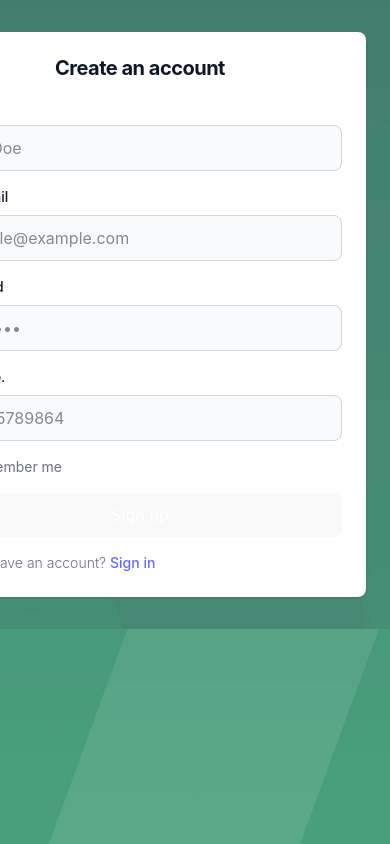
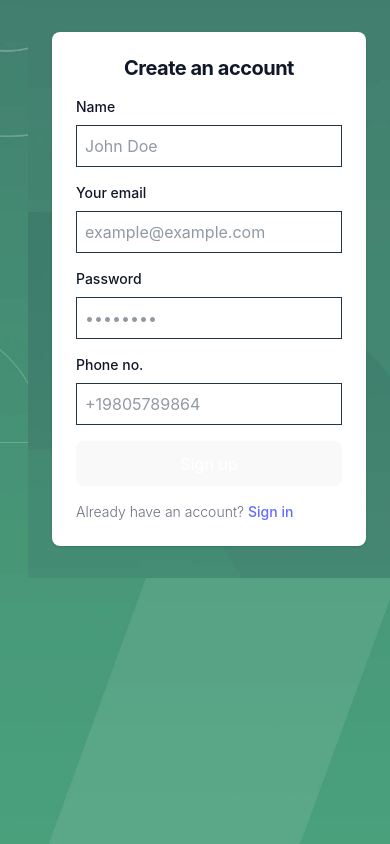
Before and after one commit to PraveenKusuluri08/FinSync, a React (Vite) app in the folder frontend/: page /signup in a window 390 px wide. Built offline with nearby package versions, Linux system fonts and the light colour scheme.

Commit message:
Fix:added toast msg, added validation in signup, responsive

```diff
--- a/frontend/package.json
+++ b/frontend/package.json
@@ -18,6 +18,7 @@
     "react-dom": "^18.3.1",
     "react-redux": "^9.2.0",
     "react-router-dom": "^7.1.5",
+    "react-toastify": "^11.0.3",
     "redux": "^5.0.1",
     "tailwindcss": "^4.0.3",
     "yup": "^1.6.1"
--- a/frontend/src/App.tsx
+++ b/frontend/src/App.tsx
@@ -5,6 +5,9 @@ import Login from "./components/Login";
 import Signup from "./components/Signup";
 import ForgetPassword from "./components/ForgetPassword";
 import { ReactElement } from "react";
+import ChangePassword from "./components/ChangePassword";
+import { ToastContainer } from "react-toastify";
+import 'react-toastify/dist/ReactToastify.css';
 
 function App() {
   return (
@@ -15,6 +18,7 @@ function App() {
       <Router>
         <AnimatedRoutes />
       </Router>
+      <ToastContainer />
     </div>
   );
 };
@@ -28,7 +32,7 @@ function App() {
         <Route path="/" element={<PageWrapper><Login /></PageWrapper>} />
         <Route path="/signup" element={<PageWrapper><Signup /></PageWrapper>} />
         <Route path="/forgot-password" element={<PageWrapper><ForgetPassword /></PageWrapper>} />
-        <Route path="/change-password" element={<PageWrapper><ForgetPassword /></PageWrapper>} />
+        <Route path="/change-password" element={<PageWrapper><ChangePassword /></PageWrapper>} />
       </Routes>
     </AnimatePresence>
   );
--- a/frontend/src/components/ChangePassword.tsx
+++ b/frontend/src/components/ChangePassword.tsx
@@ -1,6 +1,7 @@
 import { useNavigate } from "react-router-dom";
 import { useFormik } from "formik";
 import * as Yup from "yup";
+import { toast } from "react-toastify";
 
 const ChangePassword = () => {
   const navigate = useNavigate();
@@ -20,36 +21,59 @@ const ChangePassword = () => {
     }),
     onSubmit: (values) => {
       console.log("Password changed successfully", values);
-        navigate("/login");
+      toast.success("Password changed successfully");
+      navigate("/"); //redirects to the login page
     },
   });
 
   return (
-      <div className="flex justify-center items-center h-screen">
+    <div className={`flex justify-end`}>
+      <section
+        id="change-password"
+        className="bg-green-50 dark:bg-green-900"
+        style={{ backgroundImage: "url('/expense-img.jpg')" }}
+      >
+        <div className="flex flex-col items-center justify-center md:w-[500px] px-6 py-8 mx-auto md:h-screen lg:py-0">
+          <div className="w-full bg-white rounded-lg shadow dark:border md:mt-0 sm:max-w-md xl:p-0 dark:bg-neutral-800 dark:border-gray-700">
+            <div className="p-6 space-y-4 md:space-y-6 sm:p-8">
               <form className="space-y-4" onSubmit={formik.handleSubmit}>
                 <h2 className="text-xl font-bold">Change Password</h2>
+                <div>
                   <label>New Password</label>
                   <input
                     type="password"
                     {...formik.getFieldProps("newPassword")}
-            className="border p-2 w-full"
+                    className="bg-gray-50 border border-gray-300 text-gray-900 rounded-lg focus:ring-primary-600 focus:border-primary-600 block w-full p-2.5 dark:bg-gray-700 dark:border-gray-600 dark:placeholder-gray-400 dark:text-white dark:focus:ring-blue-500 dark:focus:border-blue-500"
                   />
                   {formik.touched.newPassword && formik.errors.newPassword && (
                     <p className="text-red-500">{formik.errors.newPassword}</p>
                   )}
+                </div>
+                <div>
                   <label>Confirm Password</label>
                   <input
                     type="password"
                     {...formik.getFieldProps("confirmPassword")}
-            className="border p-2 w-full"
+                    className="bg-gray-50 border border-gray-300 text-gray-900 rounded-lg focus:ring-primary-600 focus:border-primary-600 block w-full p-2.5 dark:bg-gray-700 dark:border-gray-600 dark:placeholder-gray-400 dark:text-white dark:focus:ring-blue-500 dark:focus:border-blue-500"
                   />
-          {formik.touched.confirmPassword && formik.errors.confirmPassword && (
-            <p className="text-red-500">{formik.errors.confirmPassword}</p>
+                  {formik.touched.confirmPassword &&
+                    formik.errors.confirmPassword && (
+                      <p className="text-red-500">
+                        {formik.errors.confirmPassword}
+                      </p>
                     )}
-          <button type="submit" className="bg-blue-500 text-white p-2 rounded w-full">
+                </div>
+                <button
+                  type="submit"
+                  className="bg-blue-500 text-white p-2 rounded w-full"
+                >
                   Change Password
                 </button>
               </form>
+            </div>
+          </div>
+        </div>
+      </section>
     </div>
   );
 };
--- a/frontend/src/components/ForgetPassword.tsx
+++ b/frontend/src/components/ForgetPassword.tsx
@@ -2,6 +2,7 @@ import { useState } from "react";
 import { useFormik } from "formik";
 import * as Yup from "yup";
 import VerifyOTP from "./VerifyOTP";
+import {toast} from "react-toastify";
 
 const ForgotPassword = () => {
   const [timer, setTimer] = useState(300);
@@ -22,6 +23,7 @@ const ForgotPassword = () => {
       console.log("OTP sent to", values.email);
       setTimer(300);
       setCanResend(false);
+      toast.info("Please check your email");
     },
   });
 
@@ -32,20 +34,22 @@ const ForgotPassword = () => {
         className="bg-green-50 dark:bg-green-900"
         style={{ backgroundImage: "url('/expense-img.jpg')" }}
       >
-        <div className="flex flex-col items-center justify-center w-[500px] px-6 py-8 mx-auto md:h-screen lg:py-0">
+        <div className="flex flex-col items-center justify-center md:w-[500px] px-6 py-8 mx-auto md:h-screen lg:py-0">
           <div className="w-full bg-white rounded-lg shadow dark:border md:mt-0 sm:max-w-md xl:p-0 dark:bg-neutral-800 dark:border-gray-700">
             <div className="p-6 space-y-4 md:space-y-6 sm:p-8">
               <form className="space-y-4" onSubmit={formik.handleSubmit}>
                 <h2 className="text-xl font-bold">Forgot Password</h2>
+                <div>
                 <label>Email</label>
                 <input
                   type="email"
                   {...formik.getFieldProps("email")}
-                  className="border p-2 w-full"
+                  className="bg-gray-50 border border-gray-300 text-gray-900 rounded-lg focus:ring-primary-600 focus:border-primary-600 block w-full p-2.5 dark:bg-gray-700 dark:border-gray-600 dark:placeholder-gray-400 dark:text-white dark:focus:ring-blue-500 dark:focus:border-blue-500"
                 />
                 {formik.touched.email && formik.errors.email && (
                   <p className="text-red-500">{formik.errors.email}</p>
                 )}
+                </div>
                 <button
                   type="submit"
                   className={`bg-blue-500 text-white p-2 rounded w-full ${canResend?"block":"hidden"}`}
--- a/frontend/src/components/Login.tsx
+++ b/frontend/src/components/Login.tsx
@@ -1,9 +1,12 @@
 
-import { Link } from "react-router-dom";
+import { Link, useNavigate } from "react-router-dom";
 import { useFormik } from "formik";
 import * as Yup from "yup";
+import {toast} from "react-toastify"
 
 const Login = () => {
+  const navigate = useNavigate();
+
   const formik = useFormik({
     initialValues: {
       email: "",
@@ -19,6 +22,9 @@ const Login = () => {
     }),
     onSubmit: (values) => {
       console.log("Form Submitted", values);
+      toast.success("Logged in successfully");
+      navigate("/");
+
     },
   });
 
@@ -107,6 +113,7 @@ const Login = () => {
           </div>
         </div>
       </section>
+
     </div>
   );
 };
--- a/frontend/src/components/Signup.tsx
+++ b/frontend/src/components/Signup.tsx
@@ -1,143 +1,111 @@
-import React,{useState} from "react";
-import { Link } from "react-router-dom";
+import { Link, useNavigate } from "react-router-dom";
+import { useFormik } from "formik";
+import * as Yup from "yup";
+import {toast} from "react-toastify"
 
 const Signup = () => {
-  const [user,setUser]= useState<{name:string,email:string,password:string,phone:string}>({
-      name:"",
-      email:"",
-      phone:"",
-      password:""
-  })
 
-  const handleChange=(e:React.ChangeEvent<HTMLInputElement>)=>{
-     setUser({
-      ...user,
-      [e.target.name]:e.target.value
-     })
-  }
+  const navigate = useNavigate();
+
+  const formik = useFormik({
+    initialValues: {
+      name: "",
+      email: "",
+      phone: "",
+      password: "",
+    },
+    validationSchema: Yup.object({
+      name: Yup.string().required("Name is required"),
+      email: Yup.string().email("Invalid email address").required("Email is required"),
+      phone: Yup.string()
+        .matches(/^\+?[1-9]\d{1,14}$/, "Invalid phone number")
+        .required("Phone number is required"),
+      password: Yup.string()
+        .min(6, "Password must be at least 6 characters")
+        .required("Password is required"),
+    }),
+    onSubmit: (values) => {
+      console.log("Form Submitted", values);
+      toast.success("Signed up successfully");
+      navigate('/');
+    },
+  });
 
   return (
     <div className="flex justify-end">
       <section
-      id="login"
+        id="signup"
         className="bg-green-50 dark:bg-green-900"
-        style={{ backgroundImage: "url('/expense-img.jpg')"}}
+        style={{ backgroundImage: "url('/expense-img.jpg')" }}
       >
-        <div className="flex flex-col items-center justify-center px-6 py-8 mx-auto md:h-screen w-[500px] lg:py-0">
+        <div className="flex flex-col items-center justify-center px-6 py-8 mx-auto md:h-screen md:w-[500px] lg:py-0">
           <div className="w-full bg-white rounded-lg shadow dark:border md:mt-0 xl:p-0 dark:bg-neutral-800 dark:border-gray-700">
             <div className="p-6 space-y-4 md:space-y-6 sm:p-8">
               <div className="text-center text-xl font-bold leading-tight tracking-tight md:text-2xl lg:text-4xl text-gray-900 dark:text-white">
                 Create an account
               </div>
-              <form className="space-y-4 md:space-y-6" action="#">
-              <div>
-                  <label
-                    htmlFor="name"
-                    className="block mb-2 text-sm font-medium text-gray-900 dark:text-white"
-                  >
-                     Name
+              <form className="space-y-4 md:space-y-6" onSubmit={formik.handleSubmit}>
+                <div>
+                  <label htmlFor="name" className="block mb-2 text-sm font-medium text-gray-900 dark:text-white">
+                    Name
                   </label>
                   <input
-                    type="name"
-                    name="name"
+                    type="text"
+
                     id="name"
-                    value={user.name}
-                    onChange={handleChange}
-                    className="bg-gray-50 border border-gray-300 text-gray-900 rounded-lg focus:ring-primary-600 focus:border-primary-600 block w-full p-2.5 dark:bg-gray-700 dark:border-gray-600 dark:placeholder-gray-400 dark:text-white dark:focus:ring-blue-500 dark:focus:border-blue-500"
+                    {...formik.getFieldProps("name")}
+                    className="border p-2 w-full"
                     placeholder="John Doe"
-                    required
                   />
+                  {formik.touched.name && formik.errors.name && <p className="text-red-500">{formik.errors.name}</p>}
                 </div>
                 <div>
-                  <label
-                    htmlFor="email"
-                    className="block mb-2 text-sm font-medium text-gray-900 dark:text-white"
-                  >
+                  <label htmlFor="email" className="block mb-2 text-sm font-medium text-gray-900 dark:text-white">
                     Your email
                   </label>
                   <input
                     type="email"
-                    name="email"
+
                     id="email"
-                    value={user.email}
-                    onChange={handleChange}
-                    className="bg-gray-50 border border-gray-300 text-gray-900 rounded-lg focus:ring-primary-600 focus:border-primary-600 block w-full p-2.5 dark:bg-gray-700 dark:border-gray-600 dark:placeholder-gray-400 dark:text-white dark:focus:ring-blue-500 dark:focus:border-blue-500"
+                    {...formik.getFieldProps("email")}
+                    className="border p-2 w-full"
                     placeholder="example@example.com"
-                    required
                   />
+                  {formik.touched.email && formik.errors.email && <p className="text-red-500">{formik.errors.email}</p>}
                 </div>
                 <div>
-                  <label
-                    htmlFor="password"
-                    className="block mb-2 text-sm font-medium text-gray-900 dark:text-white"
-                  >
+                  <label htmlFor="password" className="block mb-2 text-sm font-medium text-gray-900 dark:text-white">
                     Password
                   </label>
                   <input
                     type="password"
-                    name="password"
+
                     id="password"
-                    value={user.password}
-                    onChange={handleChange}
+                    {...formik.getFieldProps("password")}
+                    className="border p-2 w-full"
                     placeholder="••••••••"
-                    className="bg-gray-50 border border-gray-300 text-gray-900 rounded-lg focus:ring-primary-600 focus:border-primary-600 block w-full p-2.5 dark:bg-gray-700 dark:border-gray-600 dark:placeholder-gray-400 dark:text-white dark:focus:ring-blue-500 dark:focus:border-blue-500"
-                    required
                   />
+                  {formik.touched.password && formik.errors.password && <p className="text-red-500">{formik.errors.password}</p>}
                 </div>
                 <div>
-                  <label
-                    htmlFor="phone"
-                    className="block mb-2 text-sm font-medium text-gray-900 dark:text-white"
-                  >
-                     Phone no.
+                  <label htmlFor="phone" className="block mb-2 text-sm font-medium text-gray-900 dark:text-white">
+                    Phone no.
                   </label>
                   <input
-                    type="phone"
-                    name="phone"
+                    type="text"
+
                     id="phone"
-                    value={user.phone}
-                    onChange={handleChange}
-                    className="bg-gray-50 border border-gray-300 text-gray-900 rounded-lg focus:ring-primary-600 focus:border-primary-600 block w-full p-2.5 dark:bg-gray-700 dark:border-gray-600 dark:placeholder-gray-400 dark:text-white dark:focus:ring-blue-500 dark:focus:border-blue-500"
+                    {...formik.getFieldProps("phone")}
+                    className="border p-2 w-full"
                     placeholder="+19805789864"
-
                   />
+                  {formik.touched.phone && formik.errors.phone && <p className="text-red-500">{formik.errors.phone}</p>}
                 </div>
-                <div className="flex items-center justify-between">
-                  <div className="flex items-start">
-                    <div className="flex items-center h-5">
-                      <input
-                        id="remember"
-                        aria-describedby="remember"
-                        type="checkbox"
-                        className="w-4 h-4 border border-gray-300 rounded bg-gray-50 focus:ring-3 focus:ring-primary-300 dark:bg-gray-700 dark:border-gray-600 dark:focus:ring-primary-600 dark:ring-offset-gray-800"
-                        required
-                      />
-                    </div>
-                    <div className="ml-3 text-sm">
-                      <label
-                        htmlFor="remember"
-                        className="text-gray-500 dark:text-gray-300"
-                      >
-                        Remember me
-                      </label>
-                    </div>
-                  </div>
-
-                </div>
-                <button
-                  type="submit"
-                  className="w-full text-white bg-primary-600 hover:bg-primary-700 focus:ring-4 focus:outline-none focus:ring-primary-300 font-medium rounded-lg text-sm px-5 py-2.5 text-center dark:bg-primary-600 dark:hover:bg-primary-700 dark:focus:ring-primary-800"
-                >
+                <button type="submit" className="w-full text-white bg-primary-600 hover:bg-primary-700 p-2 rounded">
                   Sign up
                 </button>
                 <p className="text-sm font-light text-gray-500 dark:text-gray-400">
-                  Already have an account?{" "}
-                  <Link
-                    to="/"
-                    className="font-medium text-primary-600 hover:underline dark:text-primary-500"
-                  >
-                    Sign in
-                  </Link>
+                  Already have an account? <Link to="/" className="font-medium text-primary-600 hover:underline dark:text-primary-500">Sign in</Link>
                 </p>
               </form>
             </div>
--- a/frontend/src/components/VerifyOTP.tsx
+++ b/frontend/src/components/VerifyOTP.tsx
@@ -1,4 +1,6 @@
 import { useRef, useState, useEffect } from "react";
+import { useNavigate } from "react-router-dom";
+import { toast } from "react-toastify";
 
 export default function VerifyOTP({
   setTimer,
@@ -9,6 +11,9 @@ export default function VerifyOTP({
   setCanResend: React.Dispatch<React.SetStateAction<boolean>>;
   timer: number;
 }) {
+
+    const navigate = useNavigate();
+
   const inputRefs = useRef<(HTMLInputElement | null)[]>([]);
   const [otp, setOtp] = useState<string[]>(["", "", "", "", "", ""]);
 
@@ -63,7 +68,9 @@ export default function VerifyOTP({
 
   const handleSubmit = (e: React.FormEvent<HTMLFormElement>) => {
     e.preventDefault();
-    alert("OTP Submitted: " + otp.join(""));
+    toast.success("Email verified successfully");
+    navigate("/change-password");
+    // alert("OTP Submitted: " + otp.join(""));
   };
 
   return (
```
Also changed, not shown: 1 other file (tests, documents, lock files or other folders). Lines whose indentation alone changed are shown as unchanged.
